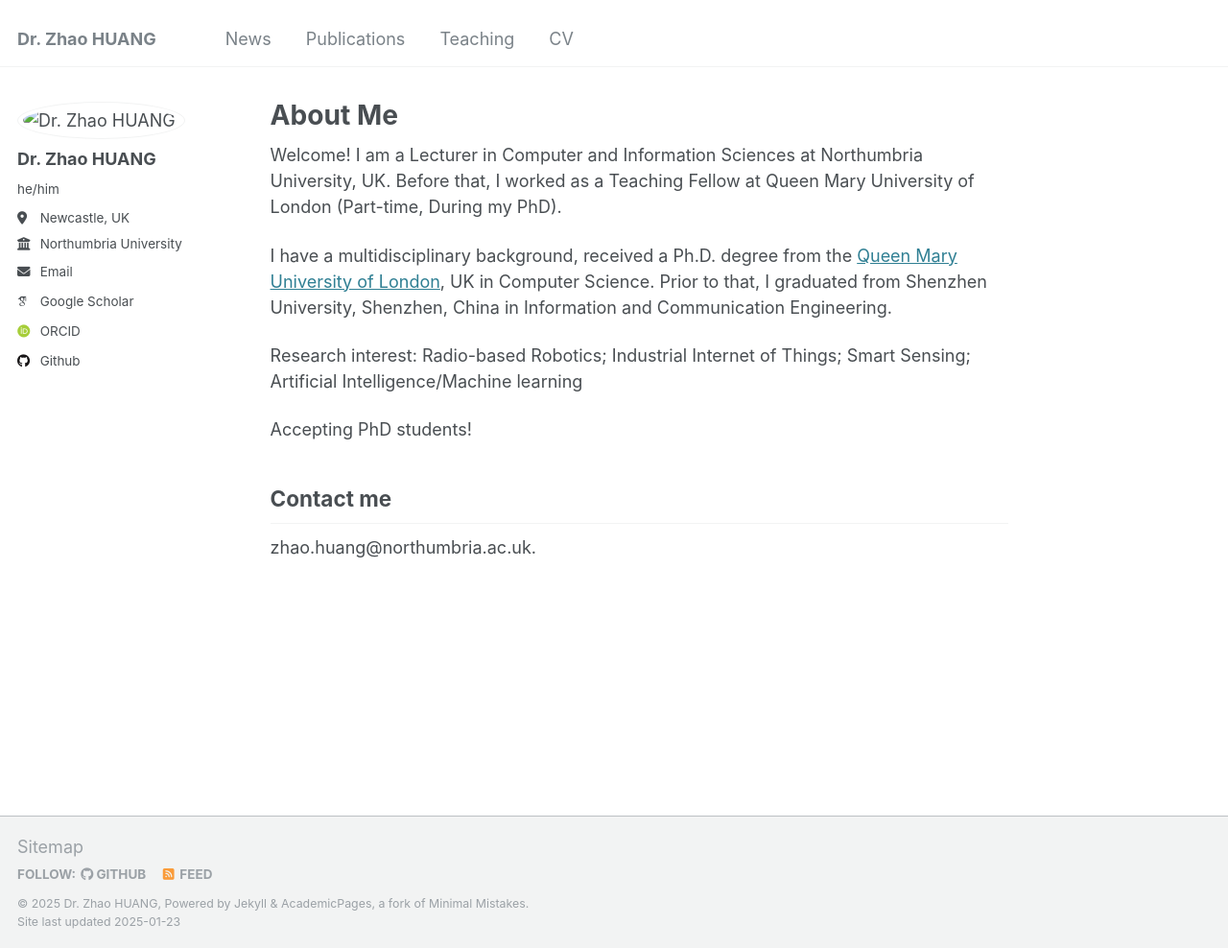
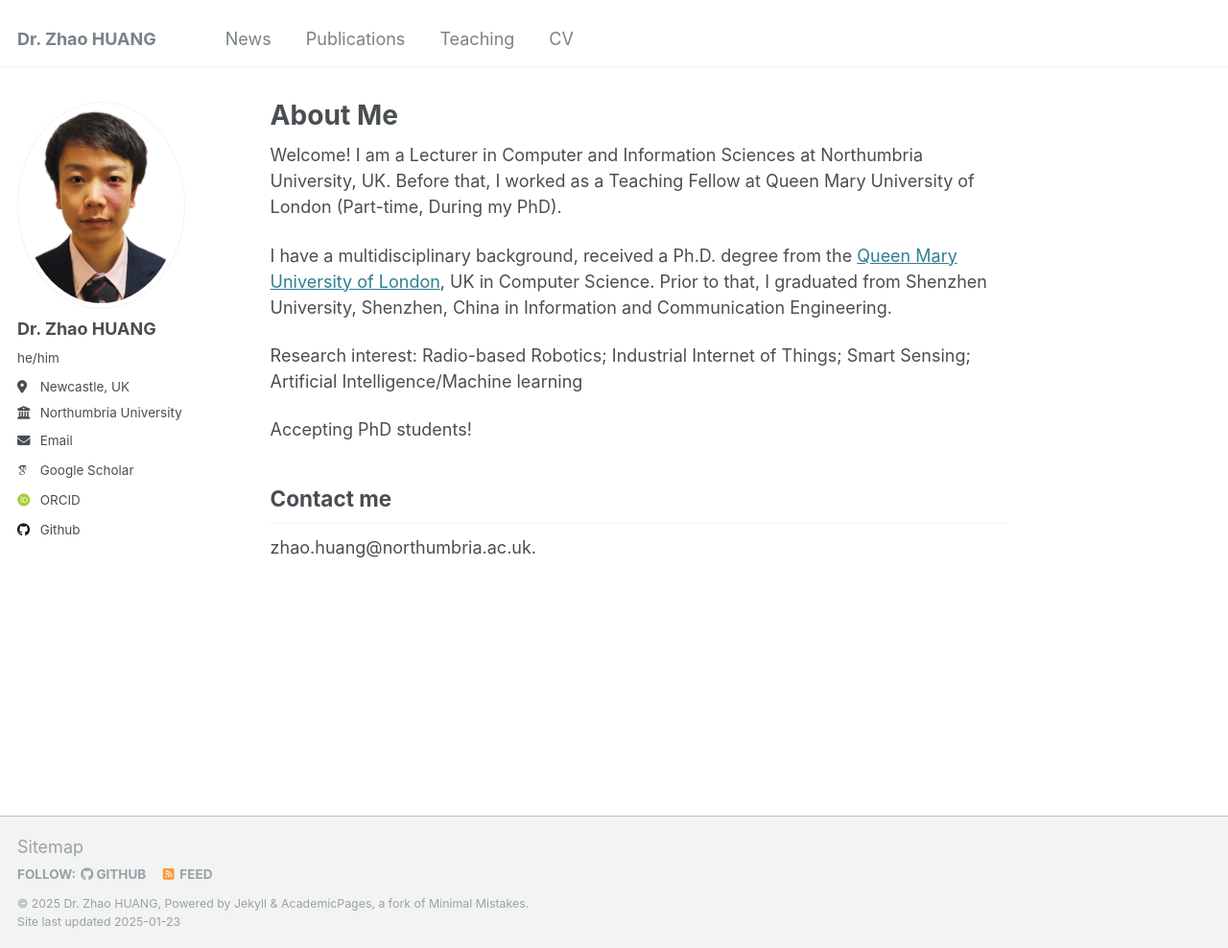
Before and after one commit to ZZ2020zz/ZZ2020zz.github.io, a Jekyll site: the page built from _pages/about.md, in a window 1280 px wide and 988 px high. Shown: the whole window at 96% size. Built offline with Jekyll 4.4.1, drawn with Linux system fonts in a browser that asks for light colours; some web fonts are replaced.

Commit message:
Update _config.yml

```diff
--- a/_config.yml
+++ b/_config.yml
@@ -21,7 +21,7 @@ repository               : "https://zz2020zz.github.io"
 #               Additional customization can be done by editing /_includes/author-profile.html
 author:
   # Biographic information
-  avatar           : "/assets/css/profile.png"
+  avatar           : "https://zz2020zz.github.io/assets/css/profile.png"
   name             : "Dr. Zhao HUANG"
   pronouns         : "he/him"
   # bio              : "Short biography for the left-hand sidebar"
```
